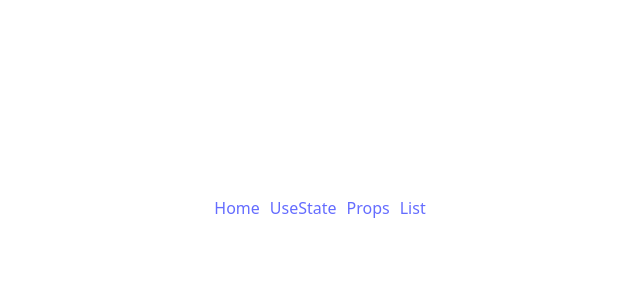
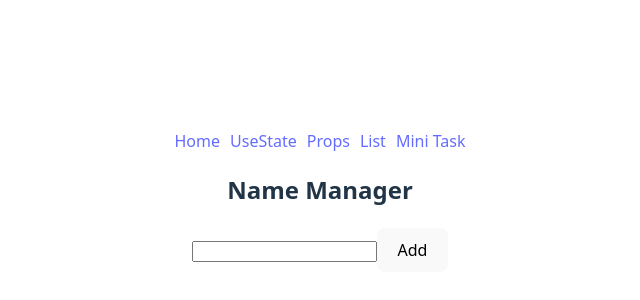
Before and after one commit to DevParmar2101/react-basic, a React (Vite) app: page /task in a window 1280 px wide. Shown: the part 192-492 px from the top of the page, without its empty margins (320-960 px from the left). Built offline with nearby package versions, Linux system fonts and the light colour scheme.

Commit message:
- In this we learn how to add data from input into an array to show it. This are the task we do in this
Controlled inputs
✔ State immutability
✔ Event handling
✔ List rendering
✔ Real React thinking

```diff
--- a/src/App.jsx
+++ b/src/App.jsx
@@ -4,7 +4,7 @@ import Home from "./pages/Home";
 import UseState from "./pages/UseState";
 import Props from "./pages/Props.jsx";
 import List from "./pages/ListRender.jsx";
-// import Mini from "./pages/MiniTask.jsx";
+import Mini from "./pages/MiniTask.jsx";
 import './App.css'
 
 function App() {
@@ -15,14 +15,14 @@ function App() {
                 <Link to="/state">UseState</Link>
                 <Link to="/props">Props</Link>
                 <Link to="/list">List</Link>
-                {/*<Link to="/task">Mini Task</Link>*/}
+                <Link to="/task">Mini Task</Link>
             </nav>
             <Routes>
                 <Route path="/" element={<Home />} />
                 <Route path="/state" element={<UseState />} />
                 <Route path="/props" element={<Props />} />
                 <Route path="/list" element={<List />} />
-                {/*<Route path="/task" element={<Mini />} />*/}
+                <Route path="/task" element={<Mini />} />
             </Routes>
         </BrowserRouter>
     );
--- a/src/pages/MiniTask.jsx
+++ b/src/pages/MiniTask.jsx
@@ -0,0 +1,32 @@
+import { useState } from "react";
+
+function MiniTask()
+{
+    const [name, setName] = useState("");
+    const [list, setList] = useState([]);
+
+    function addName() {
+        if (!name) return; // this will prevent from adding blank inputs
+        setList([...list, name]); // add the input data into the list
+        setName(""); // this will clean the input
+    }
+
+    return (
+        <div>
+            <h2>Name Manager</h2>
+
+            <input type="text" value={name} onChange={(e) => setName(e.target.value)} />
+            <button onClick={addName}>Add</button>
+
+            <ul>
+                {
+                    list.map((item, index) => (
+                        <li key={index}>{item}</li>
+                    ))
+                }
+            </ul>
+        </div>
+    );
+}
+
+export default MiniTask;
```
